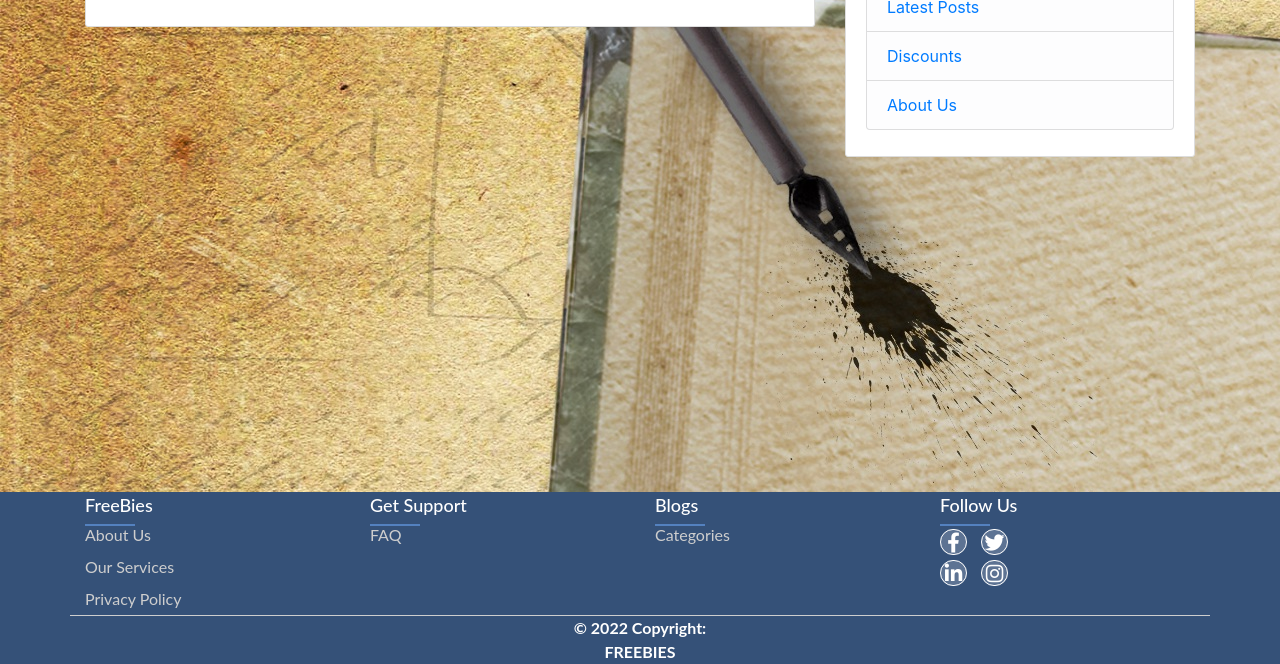
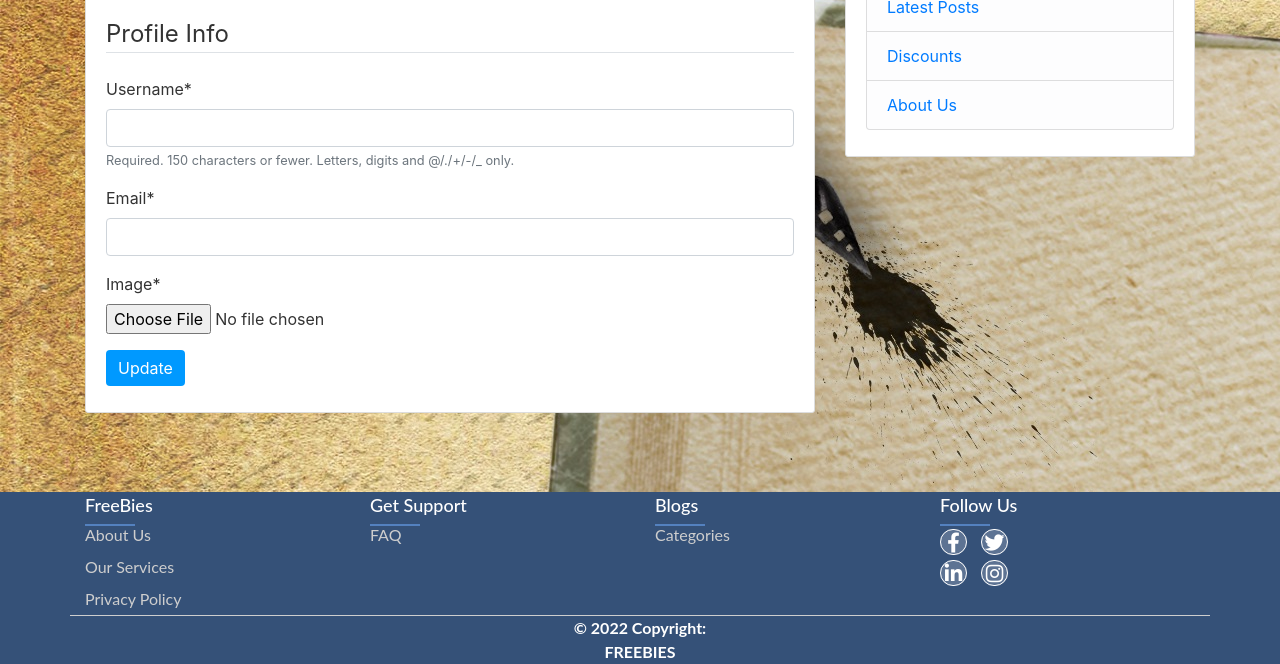
Before and after one commit to codeprospect/ArtBlog, a Django app: template blog/users/templates/users/profile.html in a window 1280 px wide. Shown: the part 216-880 px from the top of the page. Run offline with Django 3.2, Linux system fonts and the light colour scheme; the template is opened without the code that fills it: values that come from a table or form of the project are taken from there, most other values are stand-ins (such as "Sample title", 1, 10 or a date in 2020); some libraries are stand-ins or nearby versions.

Commit message:
Profile Update Form

```diff
--- a/blog/blogapp/templates/blogapp/home.html
+++ b/blog/blogapp/templates/blogapp/home.html
@@ -4,7 +4,7 @@
   {% for post in posts %}
 
   <article class="media content-section">
-    <img class="rounded-circle article-img" src="{{ object.author.profile.image.url }}">
+    <img class="rounded-circle article-img" src="{{ post.author.profile.image.url }}">
     <div class="media-body">
       <div class="article-metadata">
         <a class="mr-2" href="{% url 'user-posts' post.author.username %}">{{ post.author }}</a>
--- a/blog/users/forms.py
+++ b/blog/users/forms.py
@@ -1,6 +1,7 @@
 from django import forms
 from django.contrib.auth.models import User
 from django.contrib.auth.forms import UserCreationForm
+from .models import Profile
 
 
 class UserRegisterForm(UserCreationForm):
@@ -9,3 +10,16 @@ class UserRegisterForm(UserCreationForm):
     class Meta:
         model = User
         fields = ['username', 'email', 'password1', 'password2']
+
+class UserUpdateForm(forms.ModelForm):
+    email = forms.EmailField()
+
+    class Meta:
+        model = User
+        fields = ['username', 'email']
+
+
+class ProfileUpdateForm(forms.ModelForm):
+    class Meta:
+        model = Profile
+        fields = ['image']
--- a/blog/users/templates/users/profile.html
+++ b/blog/users/templates/users/profile.html
@@ -11,5 +11,16 @@
     </div>
   </div>
   <!-- FORM HERE -->
+  <form enctype="multipart/form-data" method="post">
+    {% csrf_token %}
+    <fieldset class="">
+      <legend class="border-bottom mb-4">Profile Info</legend>
+              {{ u_form|crispy }}
+              {{ p_form|crispy }}
+          </fieldset>
+          <div class="form-group">
+              <button class="btn btn-outline-info" type="submit">Update</button>
+          </div>
+  </form>
 </div>
 {% endblock content %}
```
Also changed, not shown: blog/users/views.py (+23 -2 lines), blog/media/profile_pics/1_2.jpg (added).
